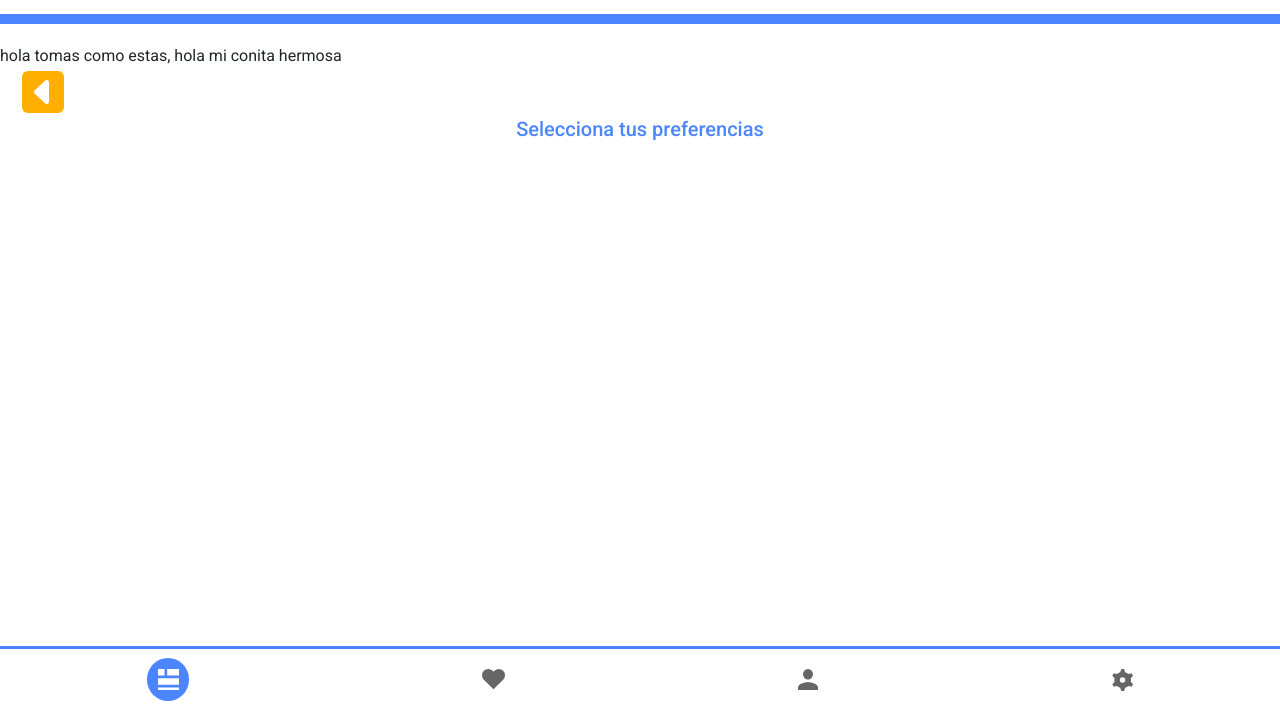
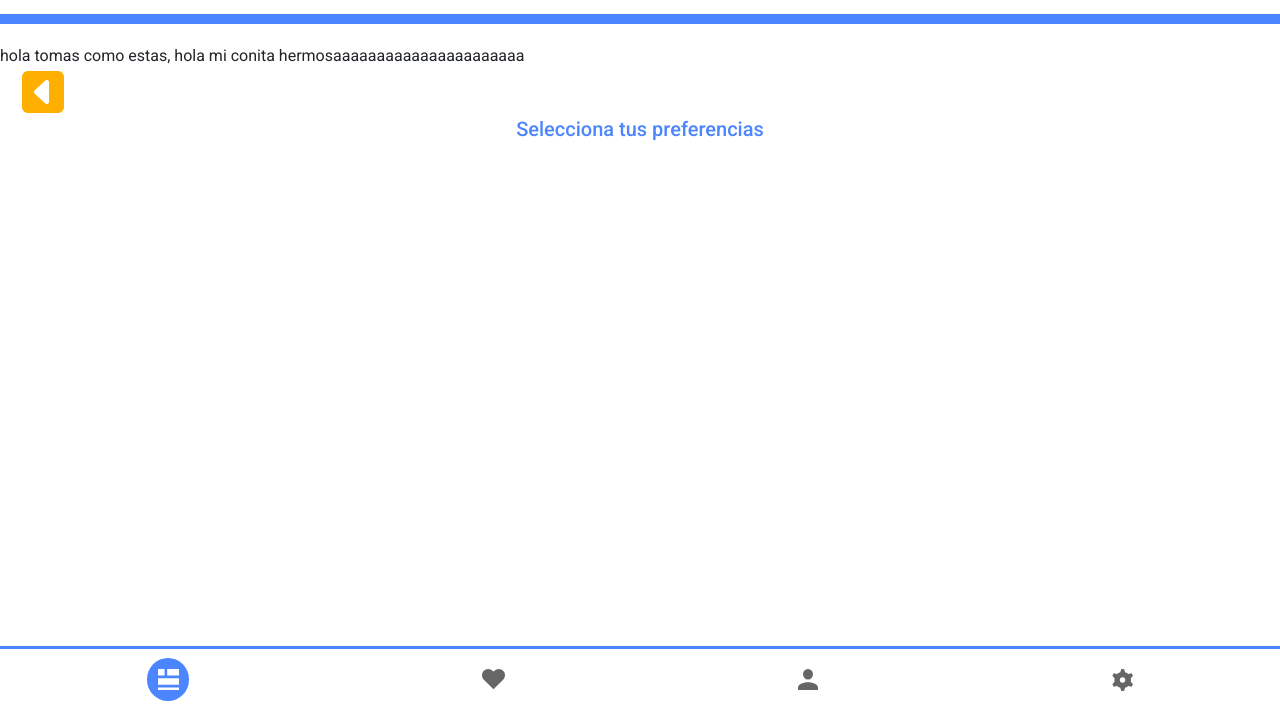
Before and after one commit to tobaweb/AppMobileVuelo, a website: page preferencias.html in a window 1280 px wide. Shown: the part 94-800 px from the top of the page. Drawn offline with nearby package versions, Linux system fonts and the light colour scheme.

Commit message:
Update preferencias.html

```diff
--- a/preferencias.html
+++ b/preferencias.html
@@ -28,7 +28,7 @@
     </ul>
     </nav>
     </header>
-hola tomas como estas, hola mi conita hermosa
+hola tomas como estas, hola mi conita hermosaaaaaaaaaaaaaaaaaaaaaa
     <main>
         <div class="container-fluid">
             <div class="row">
```
